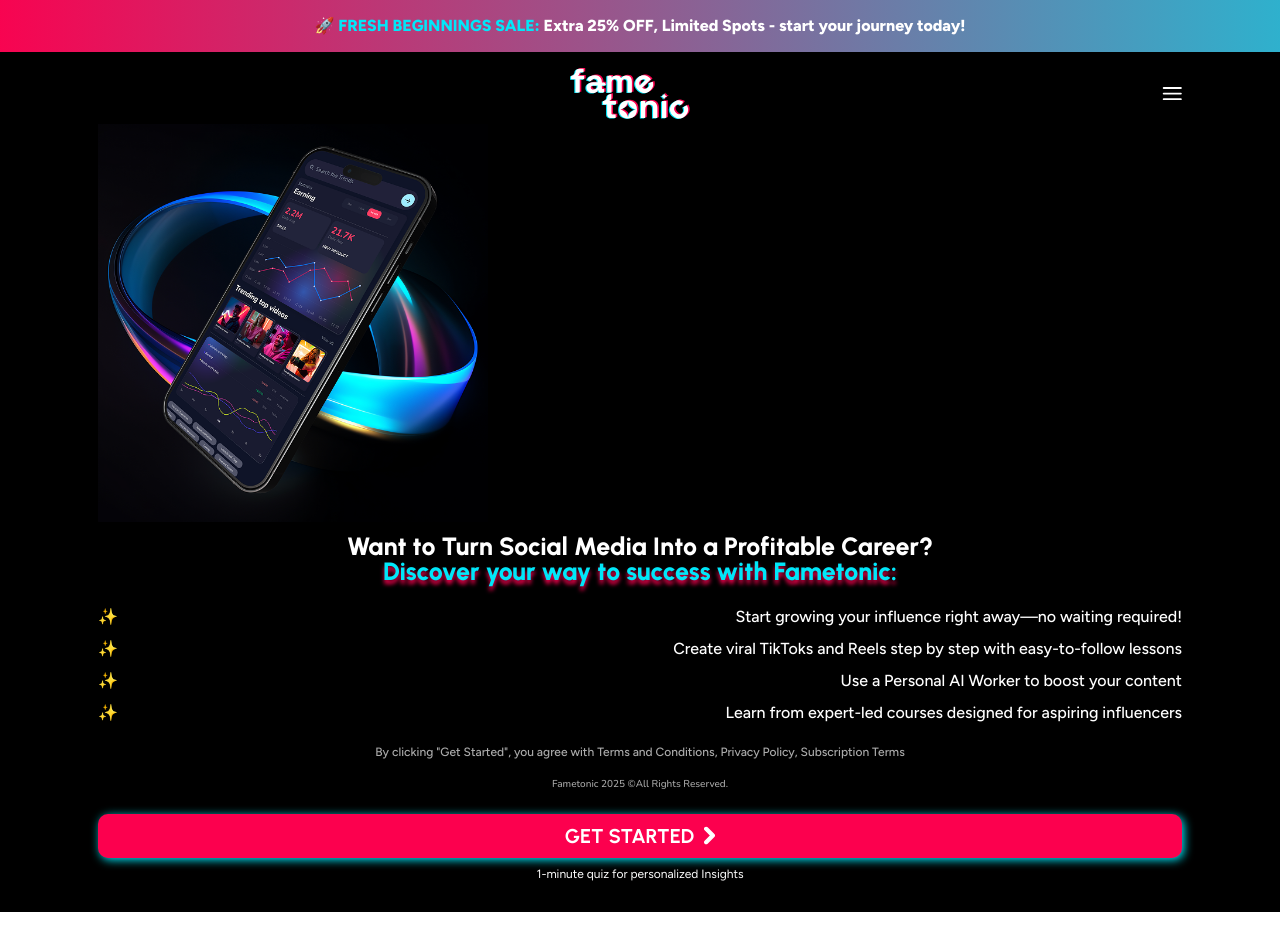
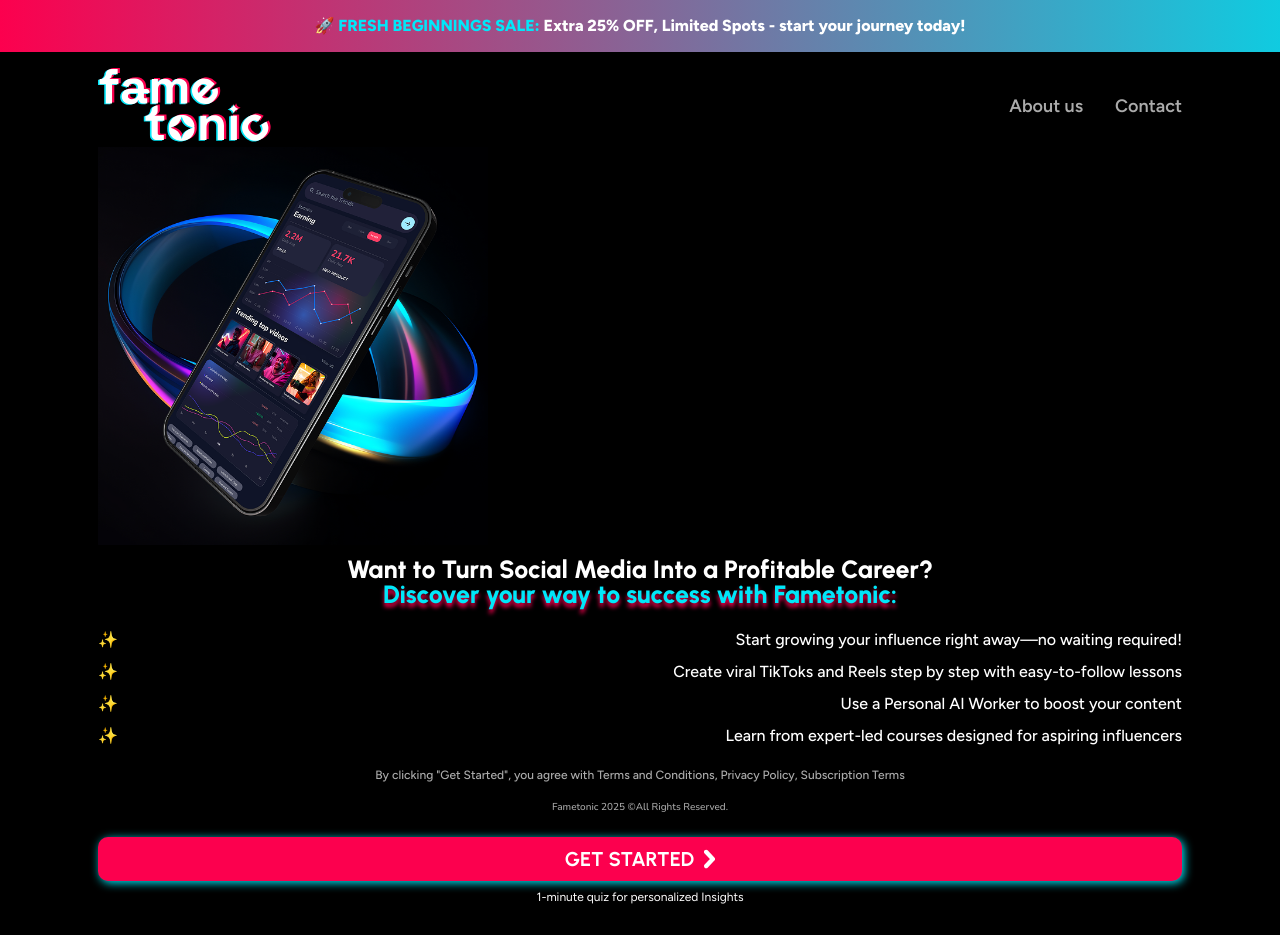
Before and after one commit to tanvir5230/netzet-project, a Next.js app: page / in a window 1280 px wide. Before the commit the page ends 912 px from the top, so only its background shows below. Built offline with nearby package versions, Linux system fonts and the light colour scheme.

Commit message:
feat: header and banner is perfect for all screens

```diff
--- a/src/app/globals.css
+++ b/src/app/globals.css
@@ -21,6 +21,8 @@ body {
   background: linear-gradient(89.63deg, var(--color-primary) -2.16%, #10CBE0 115.27%);
 }
 
-.shadow-primary {
-  box-shadow: 0px 4px 4px 0px var(--color-primary);
+@media (min-width: 1024px) {
+  .banner-gradient {
+    background: linear-gradient(90deg, var(--color-primary) 0%, #10CBE0 100%);
+  }
 }
--- /dev/null
+++ b/src/components/Logo/index.tsx
@@ -0,0 +1,32 @@
+import Image from "next/image";
+import Link from "next/link";
+import React from "react";
+
+interface LogoProps {
+  width: number;
+  height: number;
+  isMobile?: boolean;
+}
+
+const Logo: React.FC<LogoProps & React.ComponentProps<"a">> = ({
+  width,
+  height,
+  isMobile,
+  ...props
+}) => {
+  return (
+    <Link href="/" prefetch={true} {...props}>
+      <Image
+        src="/images/logo/logo.svg"
+        alt="Company Logo"
+        width={width}
+        height={height}
+        priority={isMobile}
+        sizes={isMobile ? "105px" : "173px"}
+        className="object-contain"
+      />
+    </Link>
+  );
+};
+
+export default Logo;
--- a/src/layout/AppHeader.tsx
+++ b/src/layout/AppHeader.tsx
@@ -1,22 +1,65 @@
+import React from "react";
+import Image from "next/image";
+import Link from "next/link";
+import Button from "@/components/ui/button";
 import { Utils } from "@/lib/utils";
-import Image from "next/image";
-import React from "react";
+import { NavItem } from "@/types";
+import Logo from "@/components/Logo";
 
-const AppHeader: React.FC<React.HtmlHTMLAttributes<HTMLDivElement>> = ({
+interface AppHeaderProps extends React.HTMLAttributes<HTMLElement> {
+  navItems?: NavItem[];
+}
+
+const defaultNavItems: NavItem[] = [
+  { id: "about", label: "About us", href: "#" },
+  { id: "contact", label: "Contact", href: "#" },
+];
+
+const AppHeader: React.FC<AppHeaderProps> = ({
   className,
+  navItems = defaultNavItems,
   ...props
 }) => {
   return (
     <header
+      className={Utils.cn("py-4 min-h-14 text-white", className)}
       {...props}
-      className={Utils.cn(
-        "flex justify-between items-center py-4 min-h-14",
-        className
-      )}
     >
-      <div></div>
-      <Image src={"/images/logo/logo.svg"} alt="logo" width={120} height={80} />
-      <Image src={"/images/icons/menu.svg"} alt="menu" width={20} height={12} />
+      {/* Mobile Nav */}
+      <nav className="flex justify-between items-center lg:hidden">
+        <div />
+        <Logo width={105} height={45} isMobile />
+        <Button aria-label="Toggle Navigation Menu" data-testid="menu-button">
+          <Image
+            src="/images/icons/menu.svg"
+            alt="Menu Icon"
+            width={20}
+            height={12}
+          />
+        </Button>
+      </nav>
+
+      {/* Desktop Nav */}
+      <nav className="hidden lg:flex justify-between items-center font-figtree font-semibold text-lg text-muted">
+        <Logo width={173} height={74} />
+        <ul
+          className="flex gap-8"
+          role="navigation"
+          aria-label="Main Navigation"
+        >
+          {navItems.map((item) => (
+            <li key={item.id}>
+              <Link
+                href={item.href}
+                className="hover:underline focus:outline-none focus:ring-2 focus:ring-white"
+                prefetch={true}
+              >
+                {item.label}
+              </Link>
+            </li>
+          ))}
+        </ul>
+      </nav>
     </header>
   );
 };
--- /dev/null
+++ b/src/types/index.ts
@@ -0,0 +1 @@
+export * from "./ui";
```
Also changed, not shown: src/types/ui.ts (added, +7 -0 lines), src/types/ui.tsx (deleted).
